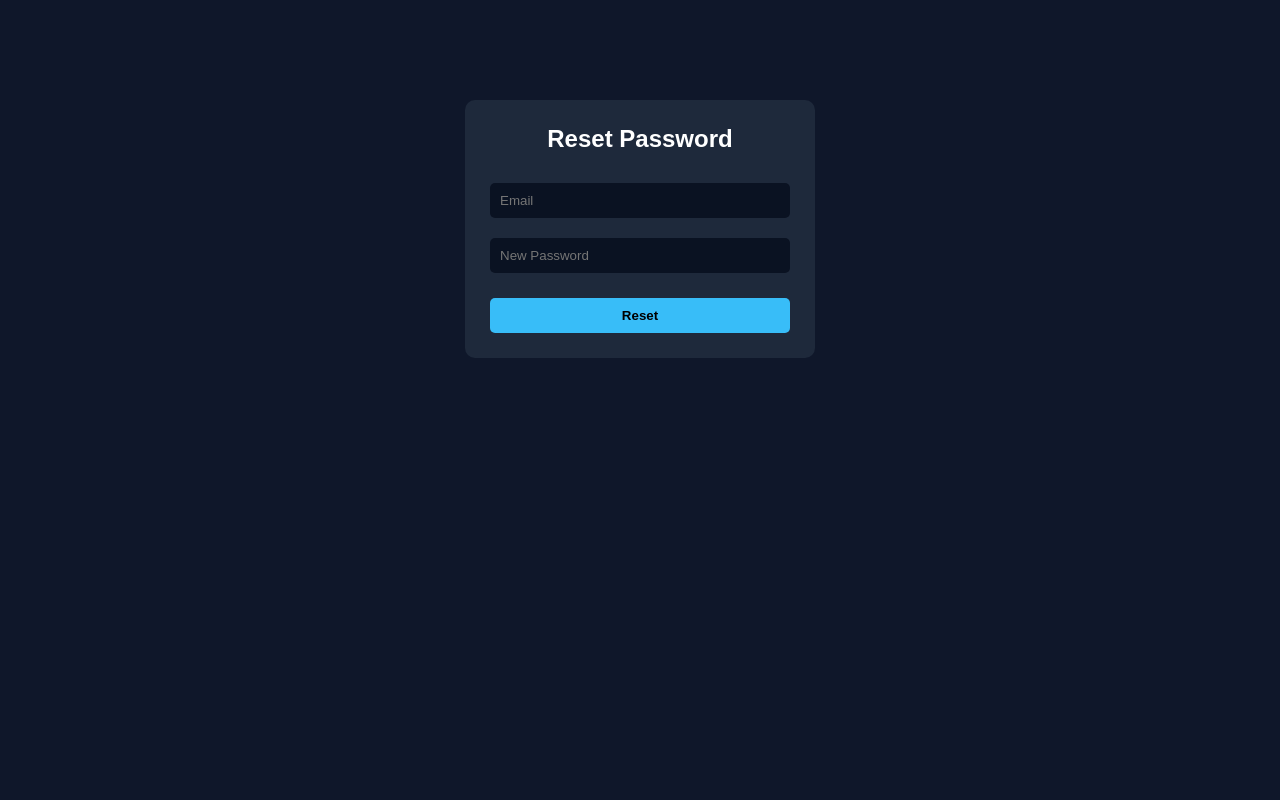
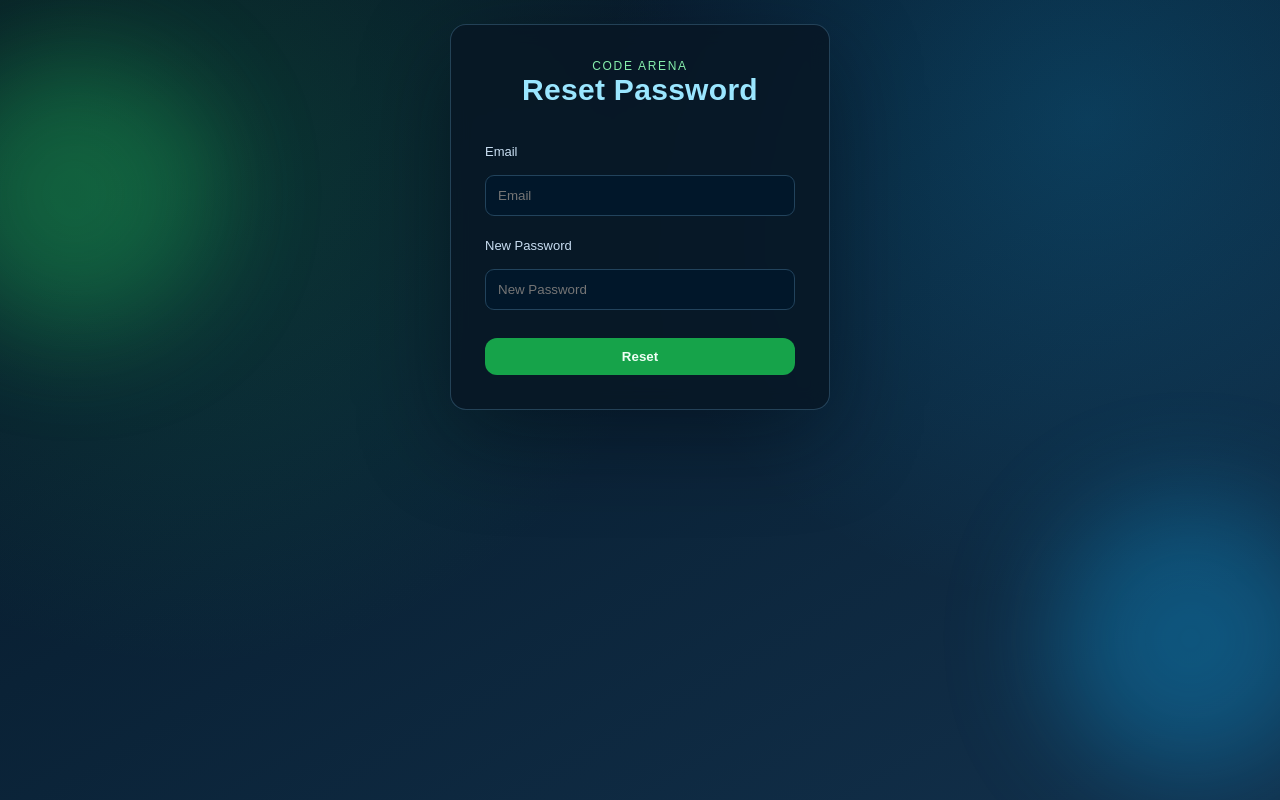
Before and after one commit to Gowri2727/CodeDuel-Frontend, a React (Vite) app: page /forgot-password in a window 1280 px wide. Built offline with nearby package versions, Linux system fonts and the light colour scheme; no server answers.

Commit message:
Initial frontend commit

```diff
--- a/src/pages/ForgotPassword.jsx
+++ b/src/pages/ForgotPassword.jsx
@@ -1,30 +1,82 @@
 import { useState } from "react";
 import API from "../services/api";
 import { useNavigate } from "react-router-dom";
+import "../styles/auth.css";
 
 function ForgotPassword() {
   const [email, setEmail] = useState("");
   const [newPassword, setNewPassword] = useState("");
+  const [error, setError] = useState("");
+  const [success, setSuccess] = useState("");
+  const [submitting, setSubmitting] = useState(false);
   const navigate = useNavigate();
 
   const resetHandler = async () => {
+    if (!email.trim() || !newPassword.trim()) {
+      setError("Email and new password are required.");
+      setSuccess("");
+      return;
+    }
+
+    setSubmitting(true);
+    setError("");
+    setSuccess("");
     try {
-      await API.post("/auth/reset-password", { email, newPassword });
-      alert("Password updated");
-      navigate("/");
-    } catch {
-      alert("User not found");
+      const res = await API.post("/auth/reset-password", {
+        email: email.trim(),
+        newPassword
+      });
+      setSuccess(res.data?.message || "Password updated successfully.");
+      setTimeout(() => navigate("/"), 900);
+    } catch (err) {
+      setError(err.response?.data?.message || "Failed to reset password.");
+    } finally {
+      setSubmitting(false);
     }
   };
 
   return (
-    <div className="container">
-      <h2>Reset Password</h2>
+    <div className="auth-shell">
+      <div className="auth-glow auth-glow-left" aria-hidden="true" />
+      <div className="auth-glow auth-glow-right" aria-hidden="true" />
+      <div className="auth-card auth-card-entrance">
+        <div className="auth-head">
+          <p className="auth-eyebrow">Code Arena</p>
+          <h2>Reset Password</h2>
+        </div>
 
-      <input placeholder="Email" onChange={e => setEmail(e.target.value)} />
-      <input type="password" placeholder="New Password" onChange={e => setNewPassword(e.target.value)} />
+        <div className="auth-form">
+          <label>
+            <span>Email</span>
+            <input
+              type="email"
+              placeholder="Email"
+              value={email}
+              onChange={e => setEmail(e.target.value)}
+            />
+          </label>
 
-      <button onClick={resetHandler}>Reset</button>
+          <label>
+            <span>New Password</span>
+            <input
+              type="password"
+              placeholder="New Password"
+              value={newPassword}
+              onChange={e => setNewPassword(e.target.value)}
+              onKeyDown={e => {
+                if (e.key === "Enter") resetHandler();
+              }}
+            />
+          </label>
+
+          {!!error && <p className="auth-error">{error}</p>}
+          {!!success && <p className="auth-sub">{success}</p>}
+
+          <button className="auth-primary" onClick={resetHandler} disabled={submitting}>
+            {submitting ? "Resetting..." : "Reset"}
+          </button>
+        </div>
+      </div>
     </div>
   );
 }
--- a/src/pages/InstituteLogin.jsx
+++ b/src/pages/InstituteLogin.jsx
@@ -37,7 +37,7 @@ export default function InstituteLogin() {
       navigate("/institute-dashboard");
     } catch (err) {
       if (!err?.response) {
-        setError("Backend is not reachable at http://localhost:5000. Start the backend server and try again.");
+        setError("Backend is not reachable at https://codeduel-backend-25xt.onrender.com. Start the backend server and try again.");
       } else {
         setError(err.response?.data?.message || "Invalid admin credentials");
       }
--- a/src/pages/InstituteRegister.jsx
+++ b/src/pages/InstituteRegister.jsx
@@ -44,7 +44,7 @@ export default function InstituteRegister() {
       setTimeout(() => navigate("/institute-login"), 1200);
     } catch (err) {
       if (!err?.response) {
-        setError("Backend is not reachable at http://localhost:5000. Start the backend server and try again.");
+        setError("Backend is not reachable at https://codeduel-backend-25xt.onrender.com. Start the backend server and try again.");
       } else {
         setError(err.response?.data?.message || "Registration failed.");
       }
--- a/src/pages/Login.jsx
+++ b/src/pages/Login.jsx
@@ -98,10 +98,10 @@ function Login() {
         <div className="auth-divider">or continue with</div>
 
         <div className="auth-social-grid">
-          <button className="auth-secondary" onClick={() => { window.location.href = "http://localhost:5000/api/auth/google"; }}>
+          <button className="auth-secondary" onClick={() => { window.location.href = "https://codeduel-backend-25xt.onrender.com/api/auth/google"; }}>
             Google
           </button>
-          <button className="auth-secondary" onClick={() => { window.location.href = "http://localhost:5000/api/auth/github"; }}>
+          <button className="auth-secondary" onClick={() => { window.location.href = "https://codeduel-backend-25xt.onrender.com/api/auth/github"; }}>
             GitHub
           </button>
         </div>
--- a/src/services/api.js
+++ b/src/services/api.js
@@ -1,6 +1,6 @@
 import axios from "axios";
 
-const backendUrl = String(import.meta?.env?.VITE_BACKEND_URL || "http://localhost:5000")
+const backendUrl = String(import.meta?.env?.VITE_BACKEND_URL || "https://codeduel-backend-25xt.onrender.com")
   .trim()
   .replace(/\/+$/, "");
 
--- a/src/services/socket.js
+++ b/src/services/socket.js
@@ -1,6 +1,6 @@
 import { io } from "socket.io-client";
 
-const backendUrl = String(import.meta?.env?.VITE_BACKEND_URL || "http://localhost:5000")
+const backendUrl = String(import.meta?.env?.VITE_BACKEND_URL || "https://codeduel-backend-25xt.onrender.com")
   .trim()
   .replace(/\/+$/, "");
 
--- a/src/styles/auth.css
+++ b/src/styles/auth.css
@@ -14,17 +14,18 @@
   --auth-error: #fecaca;
 
   min-height: 100vh;
-  height: 100vh;
-  padding: 32px 16px;
+  height: auto;
+  padding: 24px 16px;
   display: flex;
-  align-items: center;
+  align-items: flex-start;
   justify-content: center;
   background:
     radial-gradient(circle at 15% 20%, rgba(22, 163, 74, 0.2), transparent 40%),
     radial-gradient(circle at 85% 15%, rgba(14, 165, 233, 0.2), transparent 38%),
     linear-gradient(150deg, var(--auth-bg-1), var(--auth-bg-2) 45%, var(--auth-bg-3));
   position: relative;
-  overflow: hidden;
+  overflow-x: hidden;
+  overflow-y: auto;
 }
 
 .auth-shell,
@@ -65,6 +66,7 @@
 .auth-card {
   width: 100%;
   max-width: 460px;
+  max-height: calc(100vh - 48px);
   padding: 28px 24px;
   border-radius: 22px;
   border: 1px solid var(--auth-card-border);
@@ -74,6 +76,7 @@
   color: var(--auth-text);
   position: relative;
   z-index: 2;
+  overflow-y: auto;
 }
 
 .auth-card-entrance {
@@ -251,6 +254,7 @@
   }
 
   .auth-card {
+    max-height: calc(100vh - 36px);
     padding: 22px 16px;
     border-radius: 16px;
   }
--- a/vite.config.js
+++ b/vite.config.js
@@ -4,4 +4,15 @@ import react from '@vitejs/plugin-react-swc'
 // https://vite.dev/config/
 export default defineConfig({
   plugins: [react()],
+  server: {
+    host: "0.0.0.0",
+    port: 5173,
+    strictPort: true,
+    hmr: {
+      protocol: "ws",
+      host: "localhost",
+      port: 5173,
+      clientPort: 5173
+    }
+  }
 })
```
